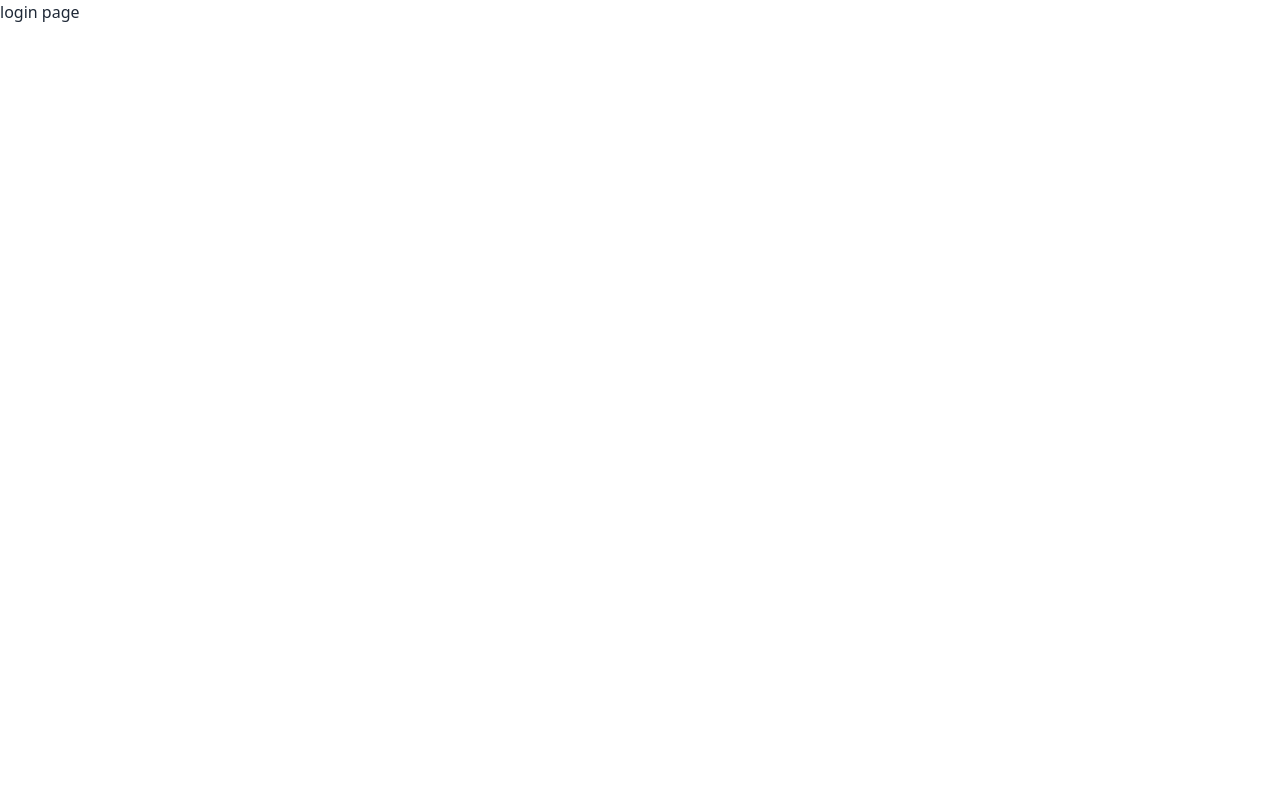
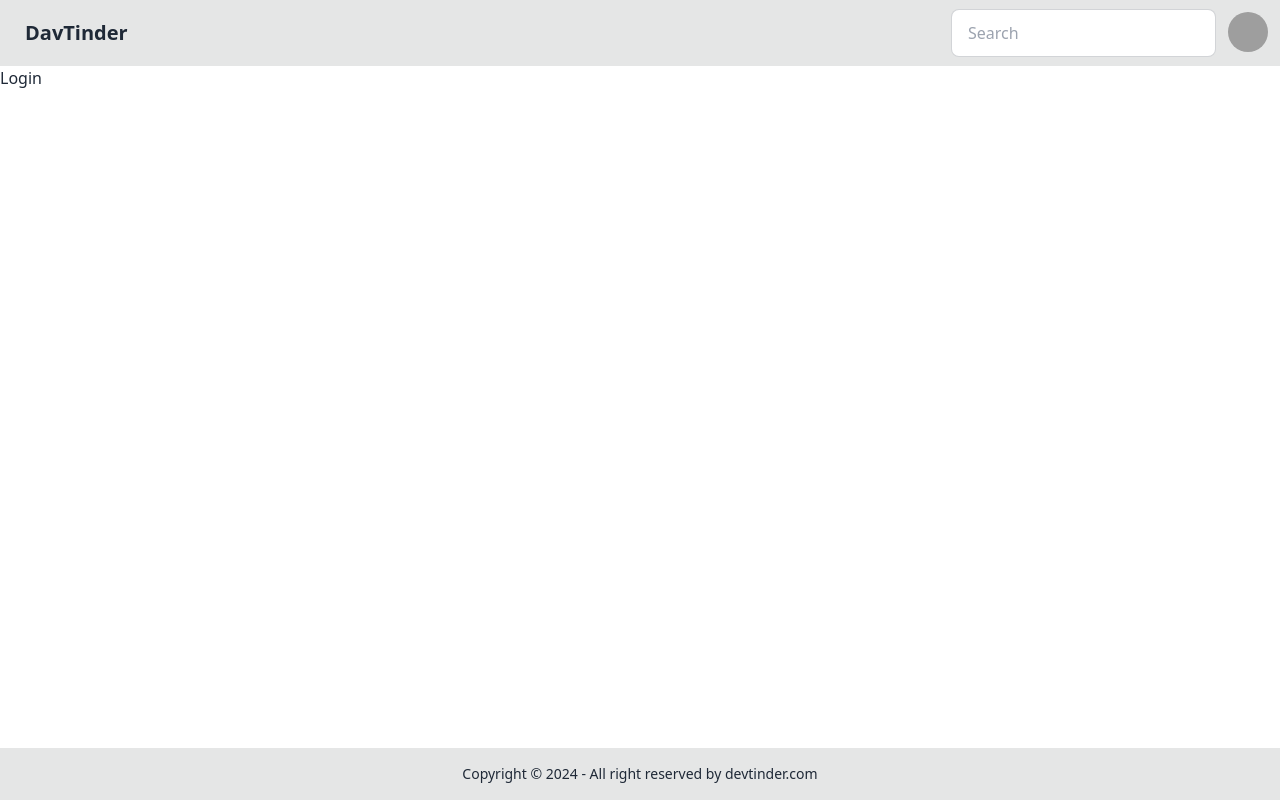
Before and after one commit to Tohid4641/devTinder-web, a React (Vite) app: page /login in a window 1280 px wide. Built offline with nearby package versions, Linux system fonts and the light colour scheme; grey boxes are pictures that could not be loaded.

Commit message:
children routing with navbar and footer components

```diff
--- a/src/App.jsx
+++ b/src/App.jsx
@@ -1,15 +1,18 @@
 import { BrowserRouter, Route, Routes } from "react-router-dom";
-import Navbar from "./Navbar";
+import Body from "./Body";
+import Profile from "./Profile";
+import Login from "./Login";
 
 function App() {
   return (
     <>
-      {/* <Navbar/> */}
       <BrowserRouter basename="/">
         <Routes>
-          <Route path="/" element={<div>base page</div>} />
-          <Route path="/login" element={<div>login page</div>} />
-          <Route path="/test" element={<div>test page</div>} />
+          <Route path="/" element={<Body />}>
+            <Route path="/login" element={<Login />} />
+            <Route path="/profile" element={<Profile />} />
+          </Route>
+
           <Route path="/*" element={<div>404 page not found</div>} />
         </Routes>
       </BrowserRouter>
--- /dev/null
+++ b/src/Body.jsx
@@ -0,0 +1,15 @@
+import { Outlet } from "react-router-dom"
+import Navbar from "./Navbar"
+import Footer from "./Footer"
+
+const Body = () => {
+  return (
+    <div>
+        <Navbar/>
+        <Outlet/>
+        <Footer/>
+    </div>
+  )
+}
+
+export default Body
--- /dev/null
+++ b/src/Footer.jsx
@@ -0,0 +1,11 @@
+const Footer = () => {
+    return (
+        <footer className="footer footer-center bg-base-300 text-base-content p-4 bottom-0 fixed">
+            <aside>
+                <p>Copyright © {new Date().getFullYear()} - All right reserved by devtinder.com</p>
+            </aside>
+        </footer>
+    )
+}
+
+export default Footer
--- /dev/null
+++ b/src/Login.jsx
@@ -0,0 +1,7 @@
+const Login = () => {
+  return (
+    <div>Login</div>
+  )
+}
+
+export default Login
--- /dev/null
+++ b/src/Profile.jsx
@@ -0,0 +1,7 @@
+const Profile = () => {
+  return (
+    <div>Profile</div>
+  )
+}
+
+export default Profile
```
